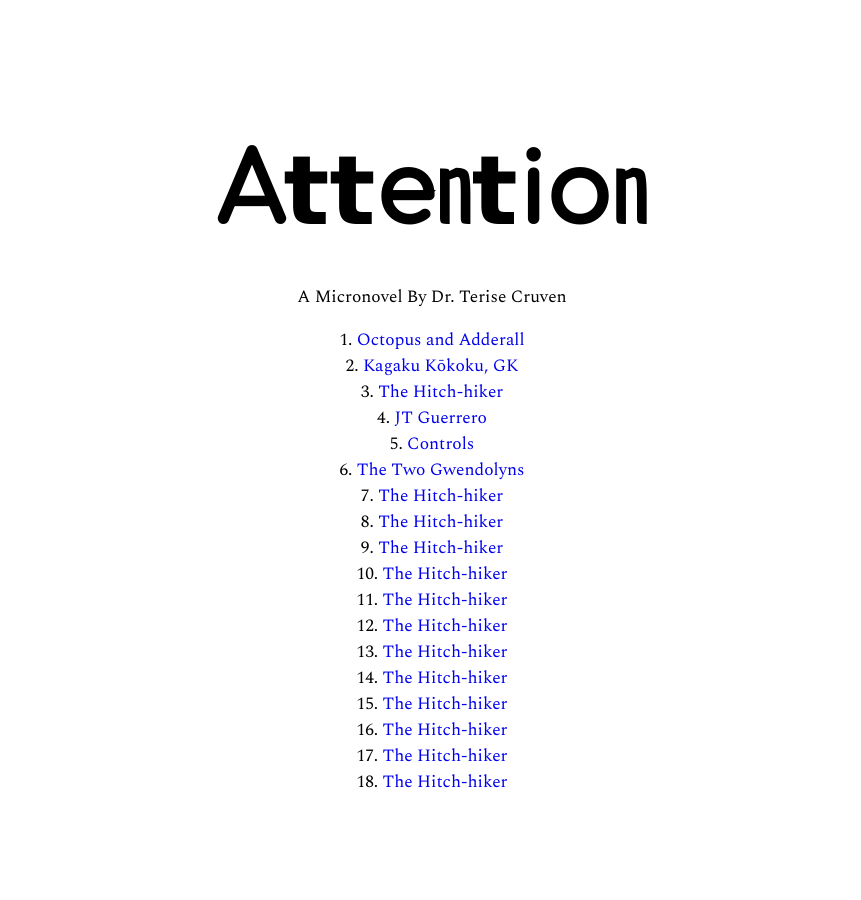
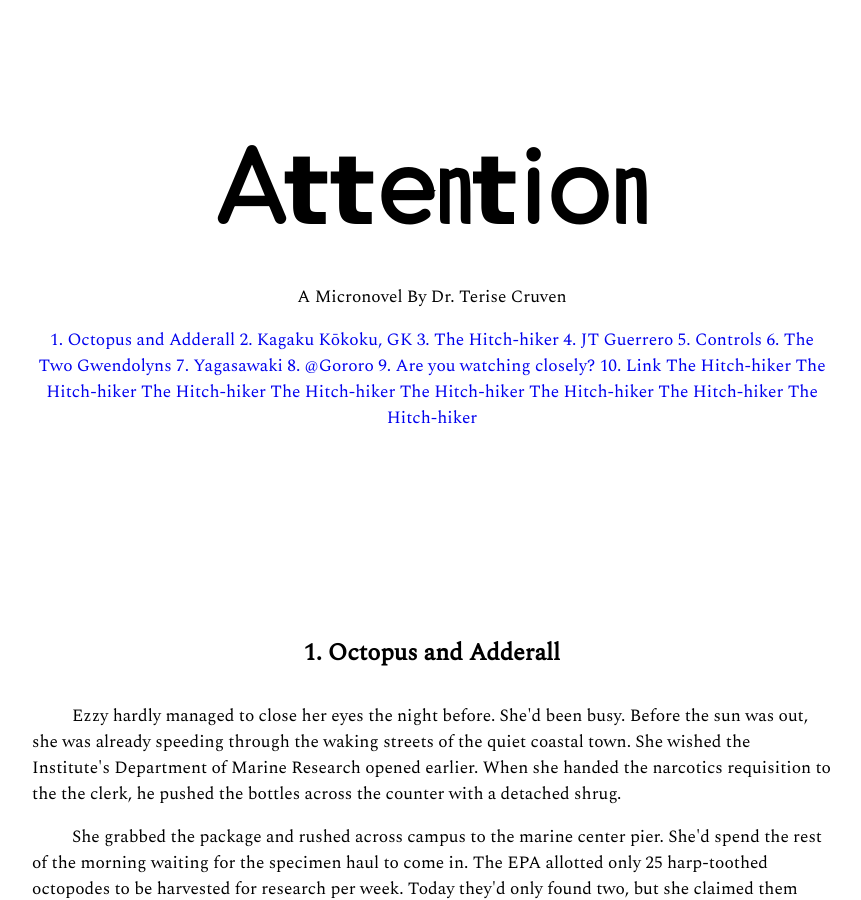
Before and after one commit to tcruven/n, a Jekyll site: the page built from index.html, in a window 1280 px wide and 900 px high. Shown: the whole window, without its empty margins (208-1069 px from the left). Built offline with Jekyll 4.4.1, drawn with Linux system fonts in a browser that asks for light colours; nearby versions of some CDN libraries; some web fonts are replaced.

Commit message:
oneline TOC

```diff
--- a/index.html
+++ b/index.html
@@ -10,26 +10,26 @@ layout: default
 </p>
 <p style="text-align:center; text-indent:0;margin-top: -10%;">A Micronovel By Dr. Terise Cruven</p>
 
-<ol style="text-align:center; text-indent:0;list-style: inside;list-style-type:decimal;padding-left: 0;">
-<li><a href='#ch1'>Octopus and Adderall</a></li>
-<li><a href='#ch2'>Kagaku Kōkoku, GK</a></li>
-<li><a href='#ch3'>The Hitch-hiker</a></li>
-<li><a href='#ch4'>JT Guerrero</a></li>
-<li><a href='#ch5'>Controls</a></li>
-<li><a href='#ch6'>The Two Gwendolyns</a></li>
-<li><a href='#ch7'>The Hitch-hiker</a></li>
-<li><a href='#ch8'>The Hitch-hiker</a></li>
-<li><a href='#ch9'>The Hitch-hiker</a></li>
-<li><a href='#ch10'>The Hitch-hiker</a></li>
-<li><a href='#ch11'>The Hitch-hiker</a></li>
-<li><a href='#ch12'>The Hitch-hiker</a></li>
-<li><a href='#ch13'>The Hitch-hiker</a></li>
-<li><a href='#ch14'>The Hitch-hiker</a></li>
-<li><a href='#ch15'>The Hitch-hiker</a></li>
-<li><a href='#ch16'>The Hitch-hiker</a></li>
-<li><a href='#ch17'>The Hitch-hiker</a></li>
-<li><a href='#ch18'>The Hitch-hiker</a></li>
-</ol>
+<p style="text-align:center; text-indent:0;">
+<a href='#ch1'>1. Octopus and Adderall</a>
+<a href='#ch2'>2. Kagaku Kōkoku, GK</a>
+<a href='#ch3'>3. The Hitch-hiker</a>
+<a href='#ch4'>4. JT Guerrero</a>
+<a href='#ch5'>5. Controls</a>
+<a href='#ch6'>6. The Two Gwendolyns</a>
+<a href='#ch7'>7. Yagasawaki</a>
+<a href='#ch8'>8. @Gororo</a>
+<a href='#ch9'>9. Are you watching closely?</a>
+<a href='#ch10'>10. Link</a>
+<a href='#ch11'>The Hitch-hiker</a>
+<a href='#ch12'>The Hitch-hiker</a>
+<a href='#ch13'>The Hitch-hiker</a>
+<a href='#ch14'>The Hitch-hiker</a>
+<a href='#ch15'>The Hitch-hiker</a>
+<a href='#ch16'>The Hitch-hiker</a>
+<a href='#ch17'>The Hitch-hiker</a>
+<a href='#ch18'>The Hitch-hiker</a>
+</p>
 
 <br><h4 id='ch1'>1. Octopus and Adderall</h4>
 
```
